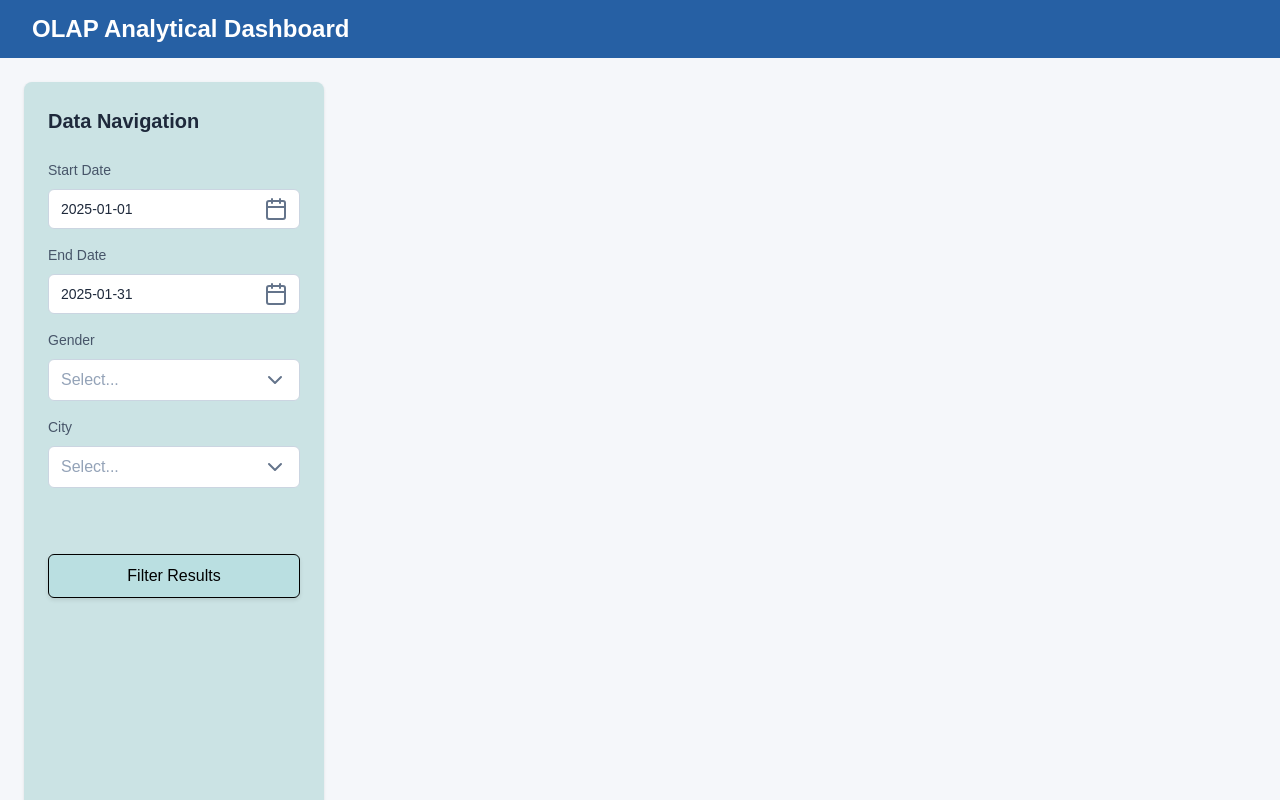
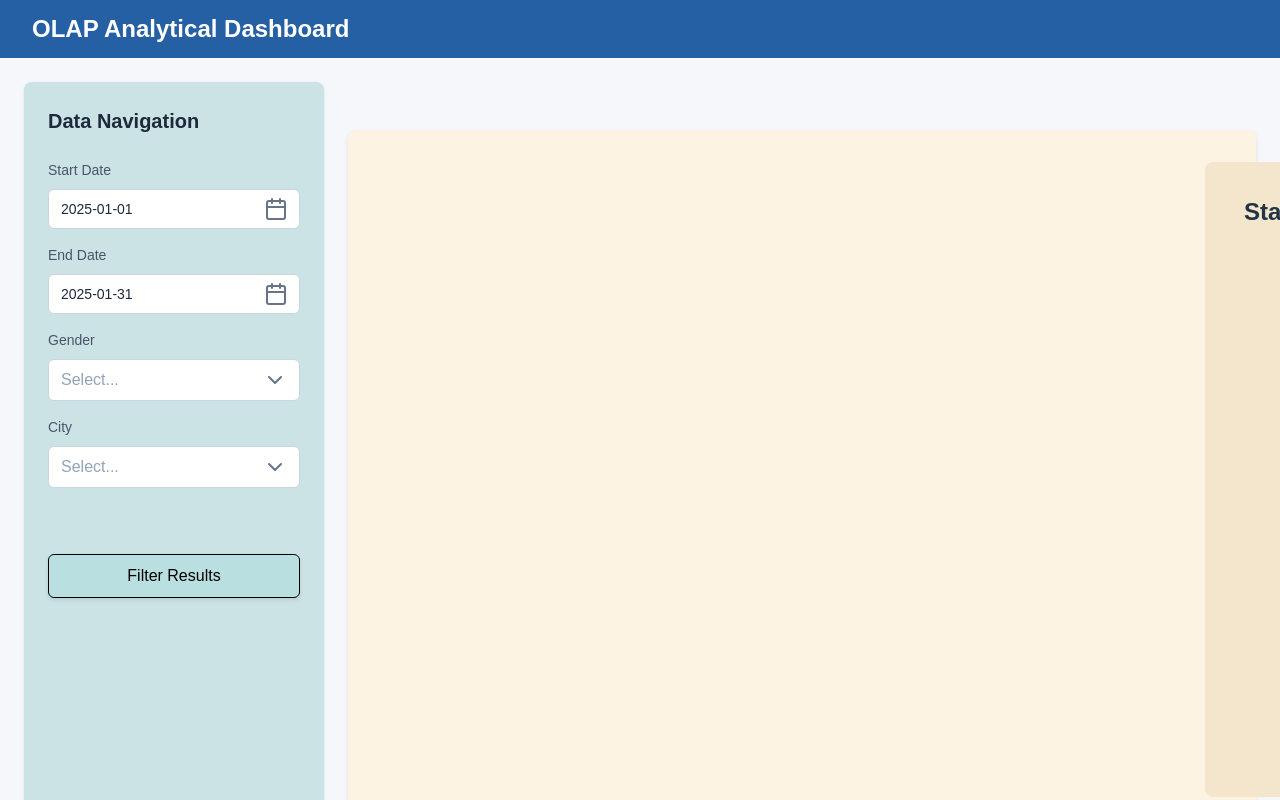
Before and after one commit to trishaguarin/STADVDB-MCO1, a React (Vite) app in the folder stadvdb-app/: page /Orders in a window 1280 px wide. Built offline with nearby package versions, Linux system fonts and the light colour scheme.

Commit message:
feat: added main container area

```diff
--- a/stadvdb-app/src/App.jsx
+++ b/stadvdb-app/src/App.jsx
@@ -1,5 +1,5 @@
 import React from 'react';
-import { BrowserRouter as Router, Routes, Route, Link } from 'react-router-dom';
+import { BrowserRouter as Router, Routes, Route, Navigate } from 'react-router-dom';
 import OrdersAnalytics from './assets/pages/Orders.jsx';
 
 function App() {
@@ -8,6 +8,7 @@ function App() {
       <div className="App">
         <Routes>
           <Route path="/Orders" element={<OrdersAnalytics/>} />
+          <Route path="/" element={<Navigate to="/Orders" replace />} />
         </Routes>
       </div>
     </Router>
--- a/stadvdb-app/src/assets/pages/Orders.jsx
+++ b/stadvdb-app/src/assets/pages/Orders.jsx
@@ -25,6 +25,16 @@ const OrdersAnalytics = () => {
   ];
 
   const genders = ['Male', 'Female'];
+
+  const data = [
+    // Sample data
+    { name: 'Jan', sales: 4000},
+    { name: 'Feb', sales: 3000 },
+    { name: 'Mar', sales: 2000 },
+    { name: 'Apr', sales: 2780 },
+    { name: 'May', sales: 1890 },
+    { name: 'Jun', sales: 2390 },
+  ];
 
   // Close dropdowns when clicking outside
   useEffect(() => {
@@ -213,6 +223,25 @@ const OrdersAnalytics = () => {
           </div>
         </aside>
 
+        <main className="main-content">
+          <div className="main-content-container">
+            {/* Charts and analytics area */}
+            <div className="chart-wrapper">
+              <div className="chart-grid">
+                <div className="chart-card">
+                  {/* Chart components */}
+                </div>
+              </div>
+            </div>
+
+            {/* Statistical Data */}
+            <div className="statistical-data">
+              <h2>Statistical Data</h2>
+            </div>
+
+          </div>
+        </main>
+
       </div>
     </div>
   );
--- a/stadvdb-app/src/styles/Orders.css
+++ b/stadvdb-app/src/styles/Orders.css
@@ -285,6 +285,35 @@ html, body, #root {
   color: white;
 }
 
+.main-content {
+  flex-grow: 1;
+  background: #FCF3E2;
+  padding: 2rem;
+  border-radius: 8px;
+  box-shadow: 0 2px 4px rgba(0, 0, 0, 0.1);
+  margin-top: 3rem;
+  height: 702px;
+  width: 300px;
+}
+
+.statistical-data {
+  flex-grow: 1;
+  background: #F4E6CC;
+  padding: 2;
+  height: 635px;
+  width: 250px;
+  margin-left: 825px;
+  border-radius: 8px;
+  padding: 0;
+  position: relative;
+}
+
+.statistical-data h2 {
+  text-align: center;
+  padding-top: 2rem;
+  margin: 0;
+}
+
 /* Responsive adjustments */
 @media (max-width: 768px) {
   .dashboard-content {
```
Also changed, not shown: 1 other file (tests, documents, lock files or other folders).
